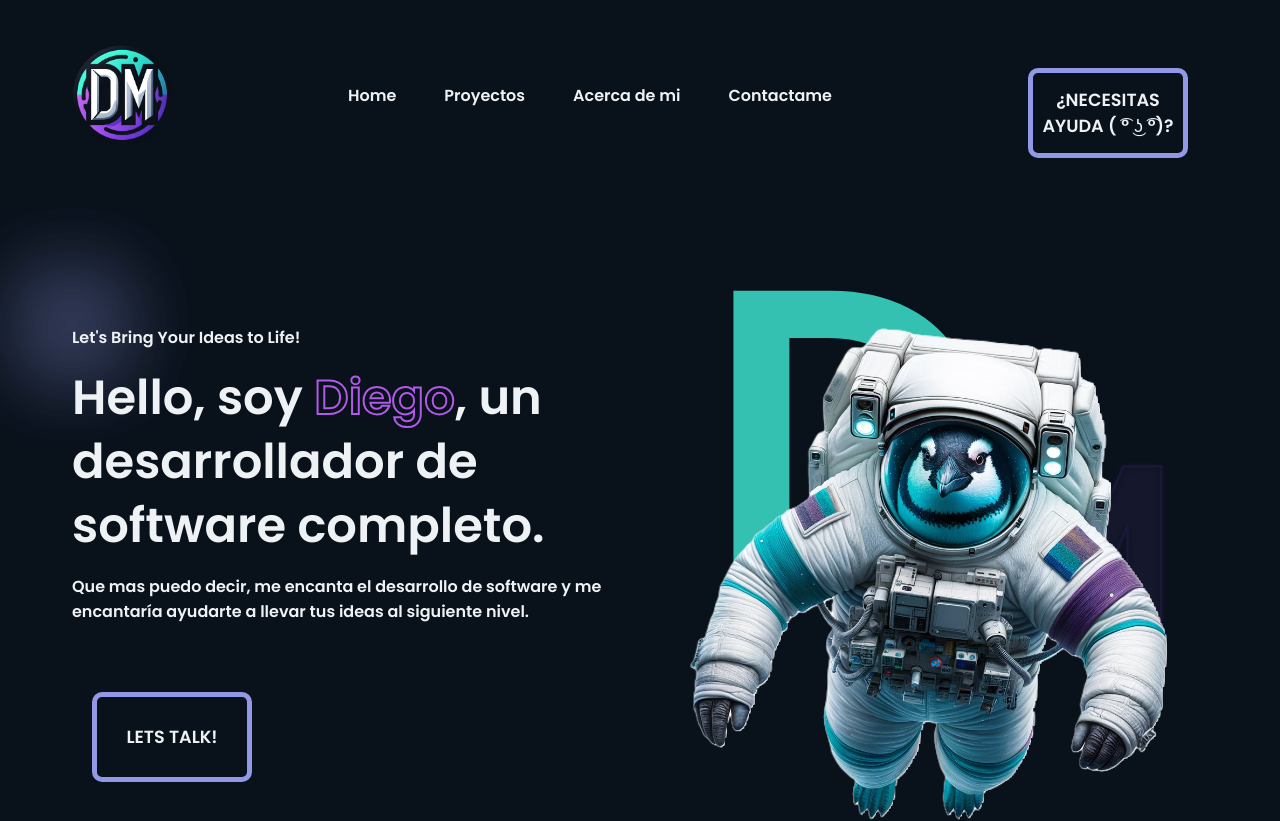
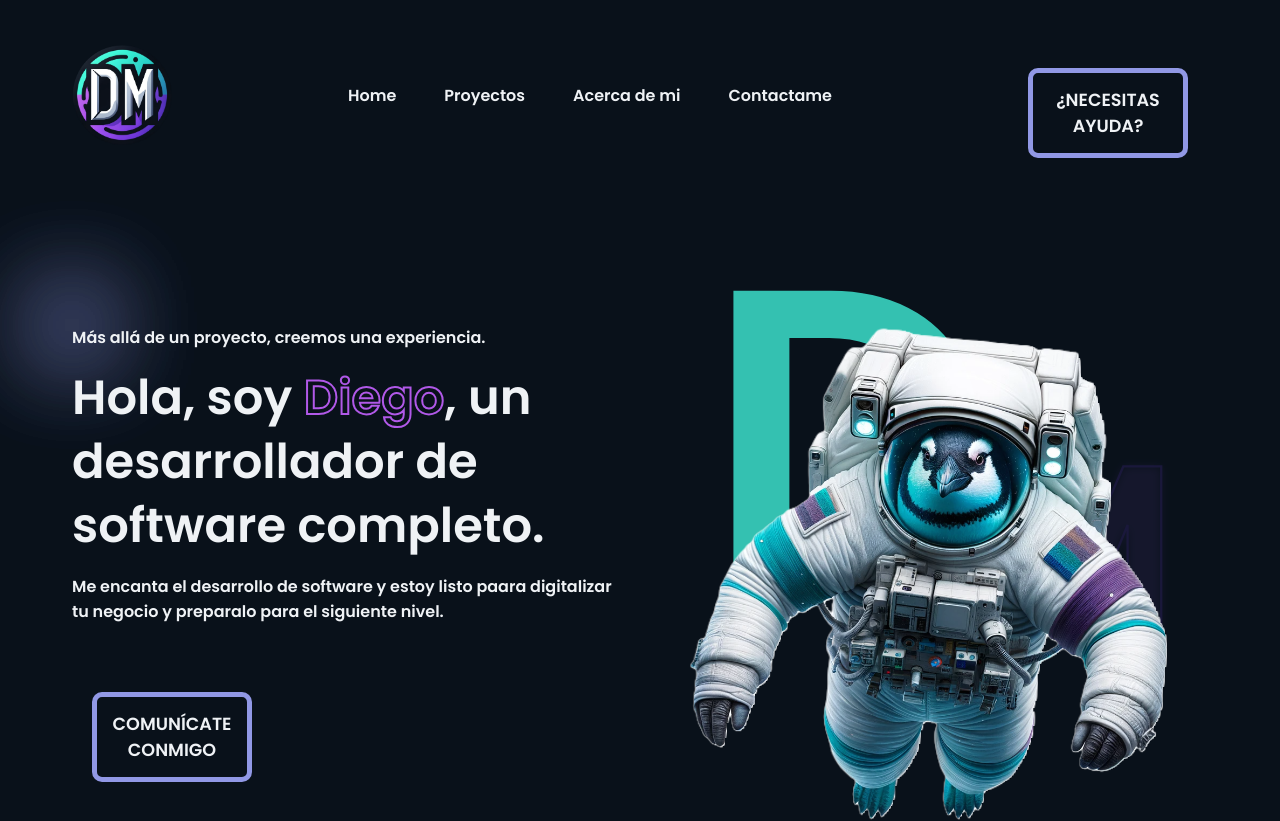
Before and after one commit to dmunoz2019/diegoweb, a plain HTML site: page index.html in a window 1280 px wide. Shown: the top 821 px of the page. Drawn offline with nearby package versions, Linux system fonts and the light colour scheme.

Commit message:
Update index.html

```diff
--- a/index.html
+++ b/index.html
@@ -27,8 +27,7 @@
         </ul>
 
         <button class="btn">
-             ¿Necesitas ayuda
-             ( ͡° ͜ʖ ͡°)?
+             ¿Necesitas ayuda?
         </button>
     </nav>
 
@@ -36,15 +35,15 @@
         <div class="content">
             <span class="blur"></span>
             <span class="blur"></span>
-            <h4>Let's Bring Your Ideas to Life!</h4>
-            <h1>Hello, soy <span class="name">Diego</span>,  un desarrollador de software completo.
+            <h4>Más allá de un proyecto, creemos una experiencia.</h4>
+            <h1>Hola, soy <span class="name">Diego</span>,  un desarrollador de software completo.
 
             </h1>
             <p>
-                Que mas puedo decir, me encanta el desarrollo de software y me encantaría ayudarte a llevar tus ideas al siguiente nivel.
+                Me encanta el desarrollo de software y estoy listo paara digitalizar tu negocio y preparalo para el siguiente nivel.
             </p>
 
-            <button class="btn">Lets talk!</button>
+            <button class="btn">Comunícate conmigo</button>
 
         </div>
         <div class="image">
```
